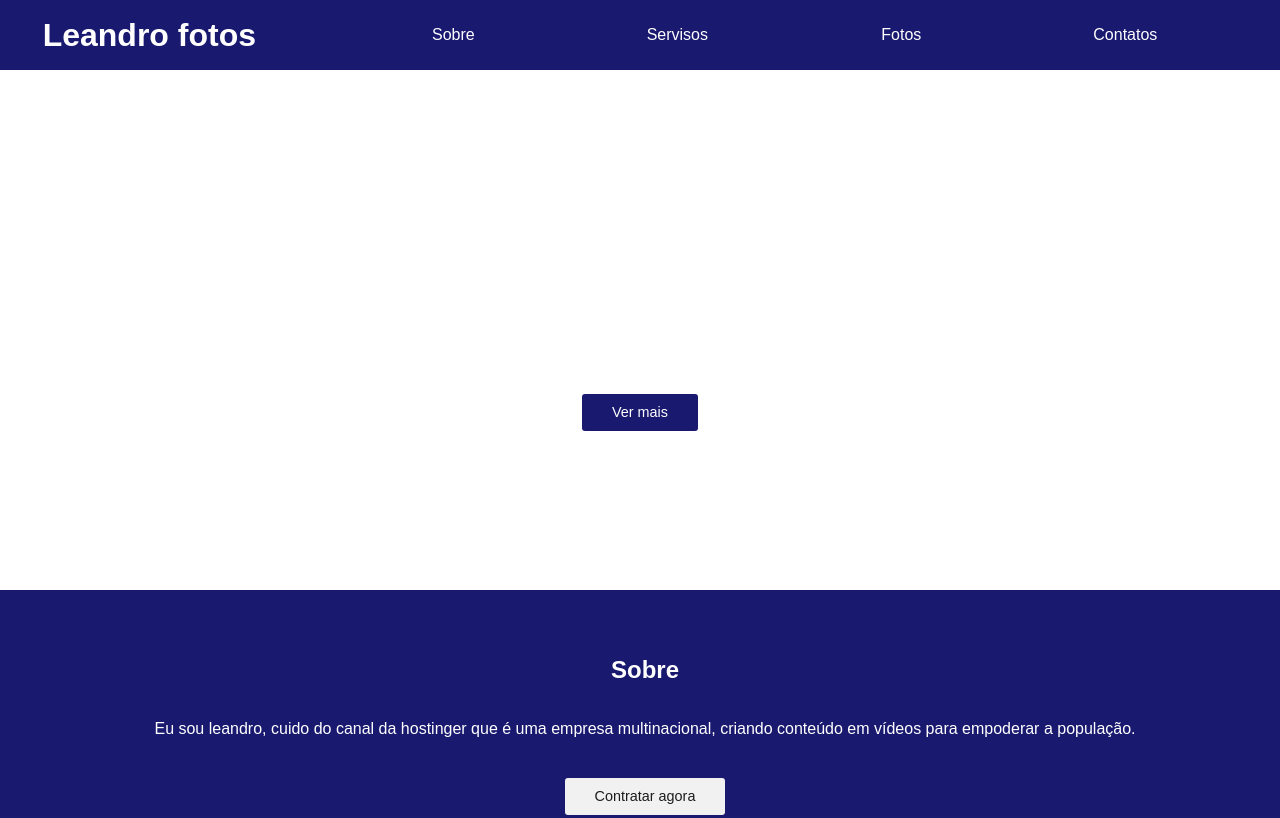
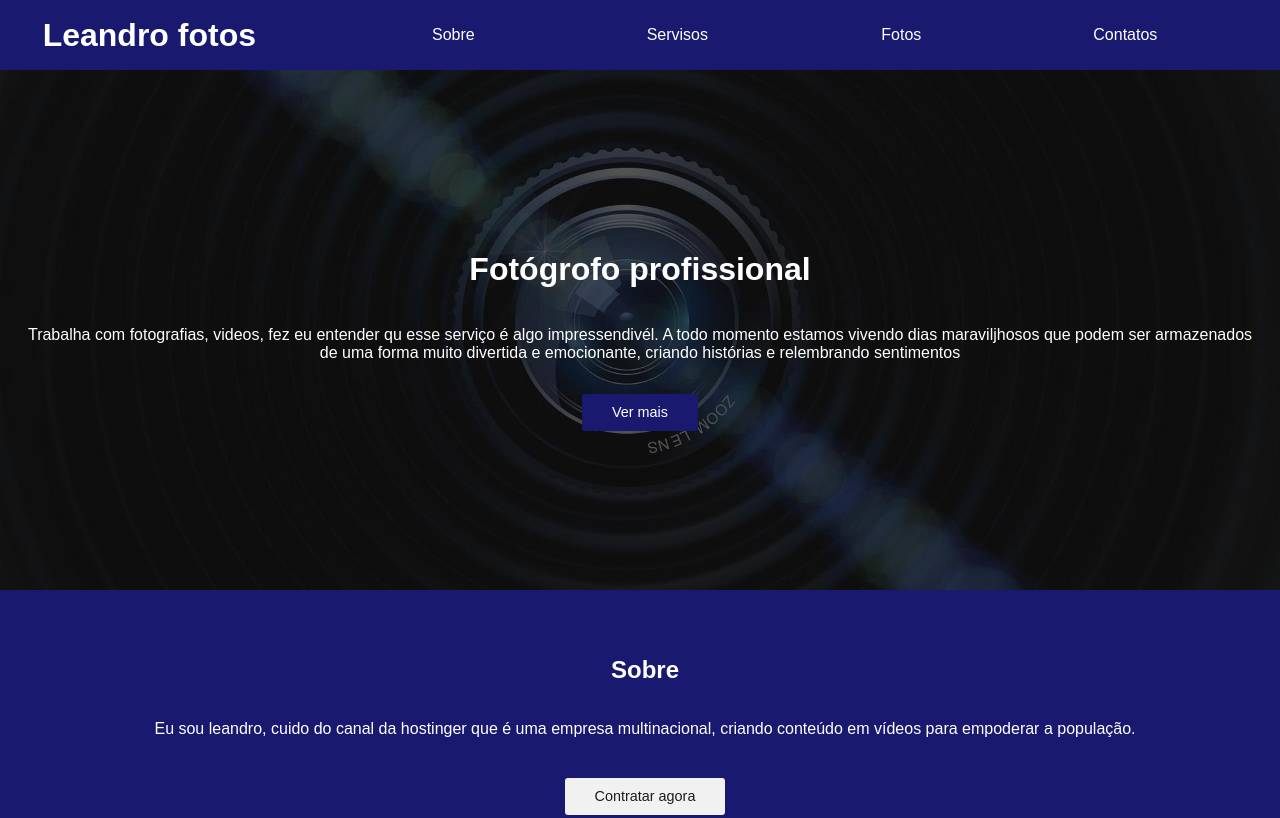
Before and after one commit to josehyasbas/Site_Teste, a plain HTML site: page index.html in a window 1280 px wide. Shown: the top 818 px of the page. Drawn offline with Linux system fonts and the light colour scheme.

Commit message:
Update style.css

```diff
--- a/style.css
+++ b/style.css
@@ -71,7 +71,7 @@ header{
     display: flex;
     flex-direction: column;
     align-items: center;
-    background-image:url("../img/camera.jpg");
+    background-image:url("camera.jpg");
     background-size: cover;
     background-repeat: no-repeat;
     background-position:center;
```
